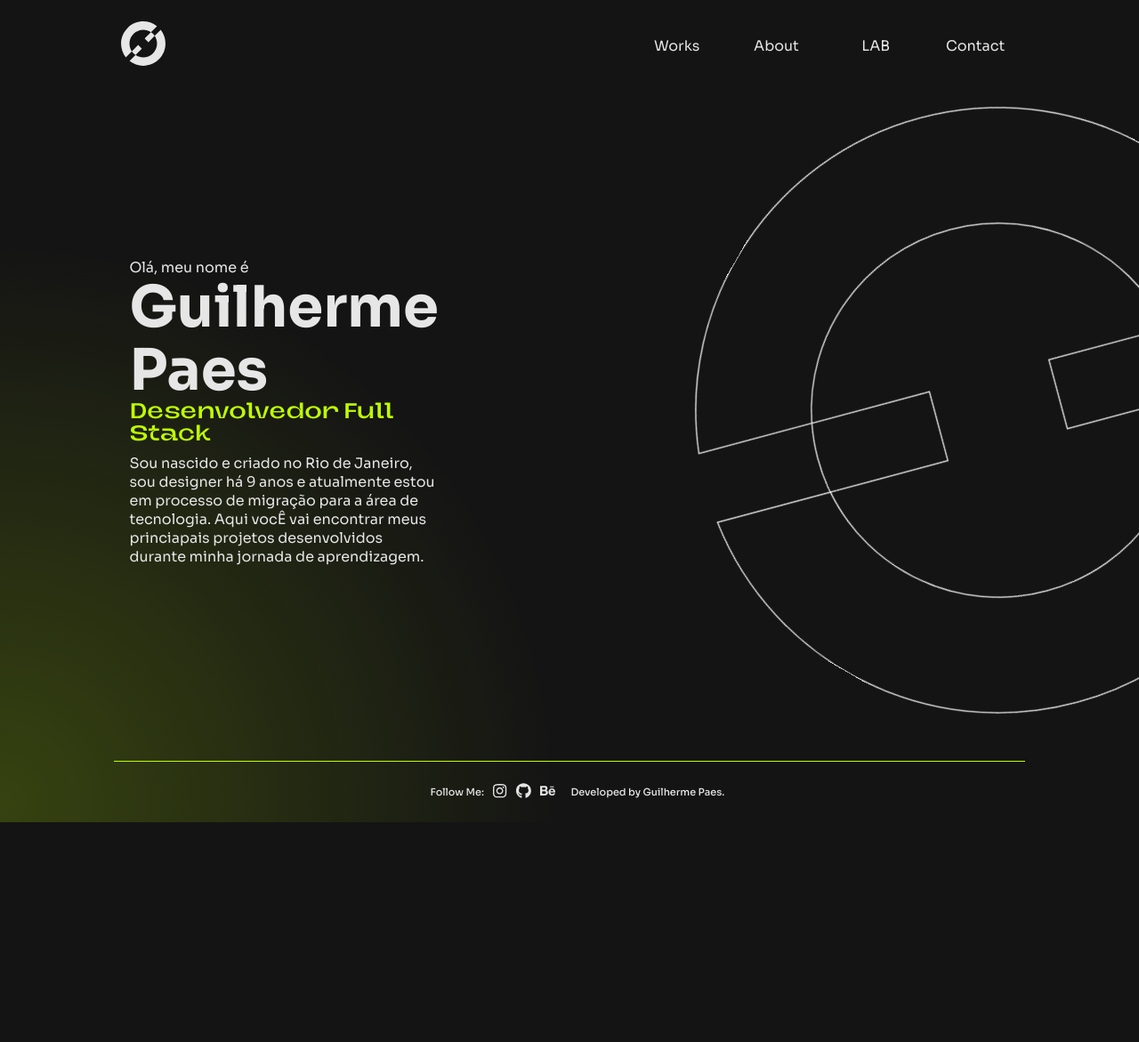
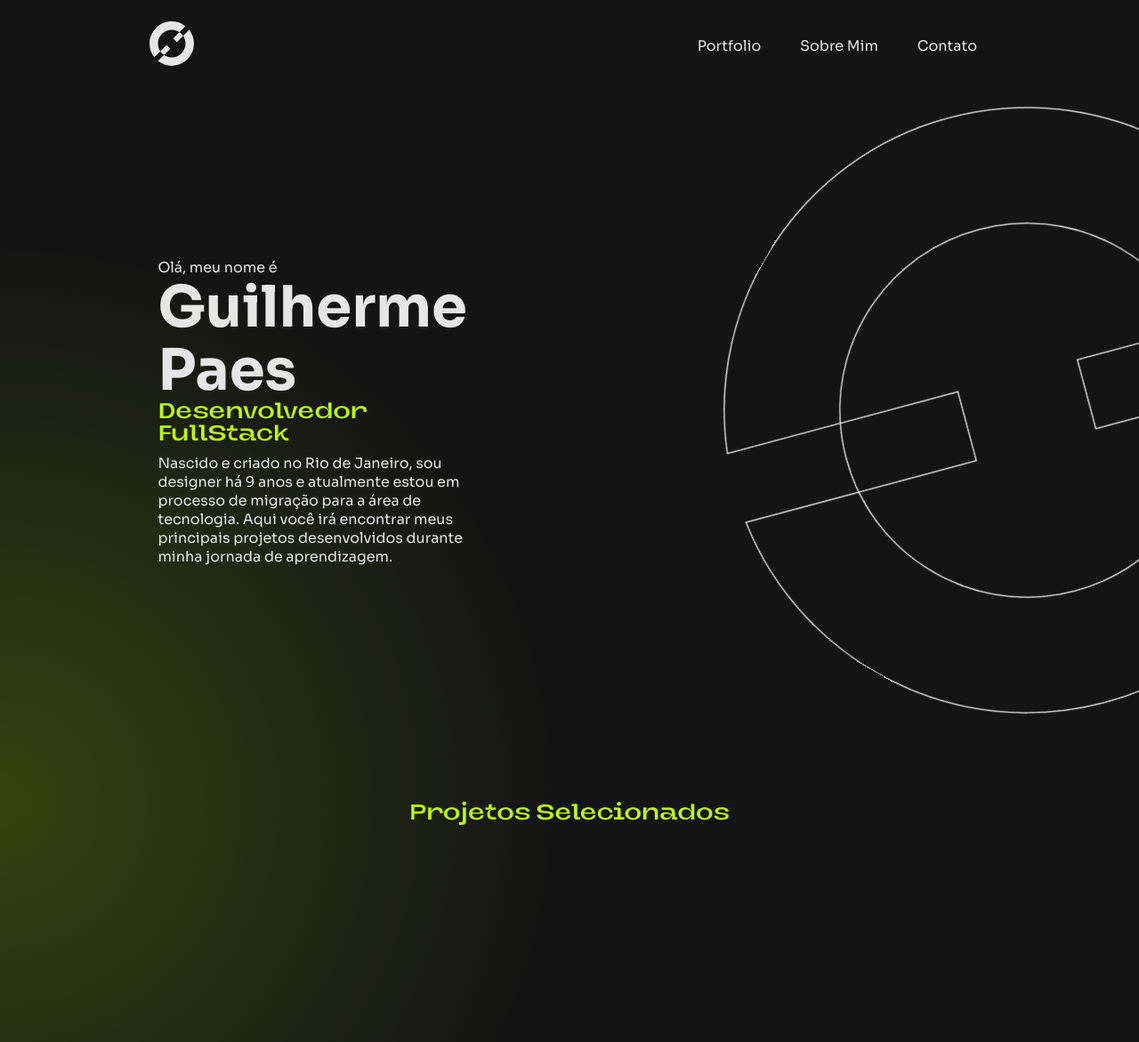
Before and after one commit to guipaex/PortfolioHTML, a plain HTML site: page index.html in a window 1280 px wide. Shown: the top 1171 px of the page at 89% size. Before the commit the page ends 925 px from the top, so only its background shows below. Drawn offline with Linux system fonts and the light colour scheme; no server answers.

Commit message:
codigo separado

```diff
--- a/index.html
+++ b/index.html
@@ -6,7 +6,7 @@
     <meta http-equiv="X-UA-Compatible" content="IE=edge">
     <meta name="viewport" content="width=device-width, initial-scale=1.0">
     <meta name="theme-color" media="(prefers-color-scheme: dark)" content="black" />
-    <title>Guilherme Paes | Front-End</title>
+    <title>Guilherme Paes | FullStack Developer</title>
     <link rel="stylesheet" href="styles/style.css">
     <link rel="stylesheet" href="styles/repos.css">
     <link rel="icon" href="./assets/img/icons/favicon.svg" type="image/x-icon">
@@ -14,7 +14,7 @@
 
 <body>
     <header>
-        <a href="#"><img class="logo__header" src="./assets/img/icons/favicon.svg" alt="logo Guilherme Paes"></a>
+        <a href="#home"><img class="logo__header" src="./assets/img/icons/favicon.svg" alt="logo Guilherme Paes"></a>
 
         <nav class="nav">
             <button class="mobile__btn">
@@ -24,10 +24,10 @@
                     alt="Fechar Menu">
             </button>
             <ul class="nav__links">
-                <li class="nav__item"><a href="#portfolio">Works</a></li>
-                <li class="nav__item"><a href="#">About</a></li>
-                <li class="nav__item"><a href="#">LAB</a></li>
-                <li class="nav__item"><a href="#">Contact</a></li>
+                <li class="nav__item"><a href="#works">Portfolio</a></li>
+                <li class="nav__item"><a href="#About">Sobre Mim</a></li>
+                <!--<li class="nav__item"><a href="#LAB">LAB</a></li>-->
+                <li class="nav__item"><a href="#Contact">Contato</a></li>
             </ul>
         </nav>
     </header>
@@ -37,10 +37,10 @@
                 <div class="presentation">
                     <p>Olá, meu nome é</p>
                     <h1 class="name">Guilherme Paes</h1>
-                    <h3 class="title">Desenvolvedor Full Stack</h3>
-                    <p> Sou nascido e criado no Rio de Janeiro, sou designer
+                    <h3 class="title">Desenvolvedor FullStack</h3>
+                    <p> Nascido e criado no Rio de Janeiro, sou designer
                         há 9 anos e atualmente estou em processo de migração para a
-                        área de tecnologia. Aqui vocÊ vai encontrar meus princiapais projetos
+                        área de tecnologia. Aqui você irá encontrar meus principais projetos
                         desenvolvidos durante minha jornada de aprendizagem.
                     </p>
                 </div>
@@ -49,8 +49,17 @@
                 <img class="logo__bg" src="./assets/img/logo.svg" alt="" srcset="">
             </div>
         </section>
-        <div id="portfolio" class="repos__container" data-repos>
-        </div>
+        <section id="works">
+            <h1 class="section__title">Projetos Selecionados</h1>
+            <div id="portfolio" class="repos__container" data-repos>
+            </div>
+        </section>
+        <!--<section id="About" style=" background-color: purple">About</section>-->
+        <!--<section id="LAB" style=" background-color: brown;">LAB</section>-->
+        <!--<section id="Contact" style=" background-color: cadetblue;">
+            <h2>Vamos fazer algo incrível juntos?</h2>
+            <p>Me <a href="mailto:contato@guipaes.com">mande um e-mail</a> ou entre em contato pelo <a href="https://t.me/guipaex">Telegram</a>.
+        </section>-->
     </main>
 
     <footer>
@@ -63,7 +72,8 @@
         <p>Developed by <a href="https://github.com/guipaex" target="_blank">Guilherme Paes</a>.</p>
     </footer>
 
-    <script src="scripts/script.js" type="module"></script>
+    <script src="scripts/repositories.js"></script>
+    <script src="scripts/main.js"></script>
     <script src="scripts/menu.js"></script>
 </body>
 
--- a/scripts/scripts.js
+++ b/scripts/repositories.js
@@ -42,6 +42,3 @@ async function getLanguages(url){
 }
 
 getRepositories()
-
-console.log(projects)
-export default projects
--- a/scripts/script.js
+++ /dev/null
@@ -1,15 +0,0 @@
-import projects from './scripts.js'
-
-
-
-console.log(projects)
-
-
-
-function init(){
-	projects.forEach(element => {
-		console.log(element)
-	});
-}
-
-init()
--- a/styles/navigation.css
+++ b/styles/navigation.css
@@ -10,13 +10,17 @@
 .mobile__btn{
     display: none;
 }
-
 .nav__item{
-    width: 100px;
+    width: fit-content;
     text-align: center;
-    padding: .25rem 1rem;
+    padding: .3rem 1rem;
     margin: 1rem .37rem;
 }
+.nav__item:hover a{
+    transition: 200ms;
+    color: var(--Lime);
+}
+
 
 @media screen and (max-width: 700px) {
     header{
--- a/styles/style.css
+++ b/styles/style.css
@@ -20,7 +20,6 @@
     --React:rgb(0, 215, 255);
     --darkGradient: linear-gradient(to bottom right, var(--Night), var(--Night-90));
 }
-
 *{
     margin: 0;
     padding: 0;
@@ -31,7 +30,6 @@
 html{
     scroll-behavior: smooth;
 }
-
 body{
     font-family:'Sora', 'sans-serif';
     color: var(--Magnolia);
@@ -40,7 +38,7 @@ body{
     background-color: var(--Night);
 }
 header{
-    max-width: 80%;
+    max-width: 75%;
     margin: auto;
     padding: 1rem 0;
     display: flex;
@@ -53,8 +51,6 @@ main{
 }
 #home{
     height: 90vh;
-    width: 80%;
-    margin: auto;
     display: flex;
     align-items: center;
 }
@@ -82,9 +78,21 @@ main{
     transform-origin: center;
     animation: homeLogo 60s linear infinite both;
 }
+section{
+    width: 75%;
+    margin: auto;
+    padding: 5rem 0;
+    height: fit-content;
+}
+.section__title{
+    font-family: 'Metana';
+    color: var(--Lime);
+    text-align: center;
+    margin: auto;
+}
 .repos__container{
     max-width: 1200px;
-    margin: auto;
+    margin: 5rem auto;
     display: flex;
     flex-wrap: wrap;
     justify-content: center;
@@ -161,5 +169,4 @@ footer img{
         opacity: .2;
         z-index: -1;
     }
-
 }
```
Also changed, not shown: scripts/main__old.js (renamed from scripts/main.js), styles/style2.css (deleted).
